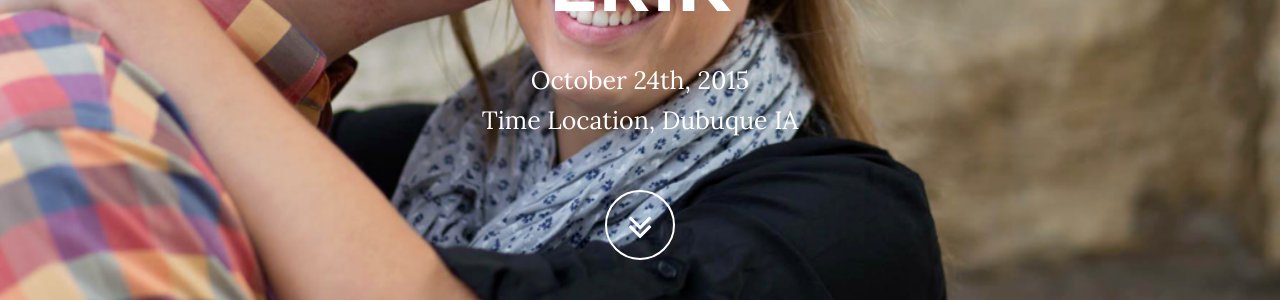
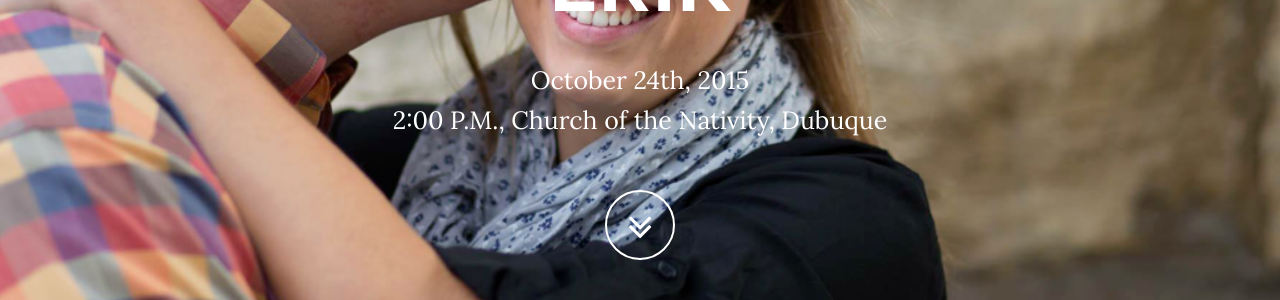
Before and after one commit to erikandmaureen/erikandmaureen.github.io, a Jekyll site: the page built from index.html, in a window 1280 px wide. Shown: the part 426-726 px from the top of the page. Built offline with Jekyll 4.4.1, drawn with Linux system fonts in a browser that asks for light colours; some of the changed text lies outside the part shown.

Commit message:
added ring photo, ton of other changes

```diff
--- a/_includes/css/grayscale.css
+++ b/_includes/css/grayscale.css
@@ -257,7 +257,7 @@ a:focus {
     width: 100%;
     padding: 50px 0;
     color: #fff;
-    background: url(/img/downloads-bg.jpg) no-repeat center center scroll;
+    background: url(/img/ring-bw.jpg) no-repeat center center scroll;
     background-color: {{ site.color.primary-dark }};
     -webkit-background-size: cover;
     -moz-background-size: cover;
@@ -269,7 +269,6 @@ a:focus {
     width: 100%;
     padding: 100px 0;
     color: #fff;
-    font-weight: 700;
     background: url(/img/nativity-blur-bw2.png) no-repeat center center scroll;
     background-color: {{ site.color.primary-dark }};
     -webkit-background-size: cover;
--- a/_includes/header.html
+++ b/_includes/header.html
@@ -7,7 +7,7 @@
 
 						<h1 class="brand-heading">The Wedding of Maureen and Erik</h1>
 
-                        <p class="intro-text">October 24th, 2015<br> Time Location, Dubuque IA</p>
+                        <p class="intro-text">October 24th, 2015<br> 2:00 P.M., Church of the Nativity, Dubuque</p>
 
 						<a href="#about" class="btn btn-circle page-scroll">
 
--- a/_includes/theweddingday.html
+++ b/_includes/theweddingday.html
@@ -6,9 +6,11 @@
             <div class="col-lg-8 col-lg-offset-2">
 
                 <h2> The Wedding Day</h2>
-                <p>Our ceremony takes place at the beautiful childhood church of the bride, The Church of the Nativity, in Dubuque. The ceremony will begin at [Time].</p>
+                <p>Our ceremony takes place at the beautiful childhood church of the bride, The Church of the Nativity, in Dubuque. The ceremony will begin at 2:00 P.M.</p>
+
                 <p>Immediately following the ceremony guests may enjoy a cocktail hour at the Hotel Julien’s Grande Ballroom while the wedding party takes photos throughout Dubuque. </p>
-                <p>The reception starts when the wedding party arrives and is introduced. Dinner and dancing lasts until [Time] at the Hotel Julien. </p>
+
+                <p>The reception starts at approximately 6:00 P.M. when the wedding party arrives and is introduced. Dinner and dancing lasts until 11:00 P.M. at the Hotel Julien. </p>
 
 				<p>Unplugged:  At the request of the couple, please refrain from taking photos or using your phone inside the church during the ceremony. We promise our photographers will capture everything beautifully, and we would love for you to be truly present with us during this special moment. Feel free to break out the cameras (and hashtags!) once the ceremony is complete.</p>
 
```
Also changed, not shown: img/ring-bw.png (added).
